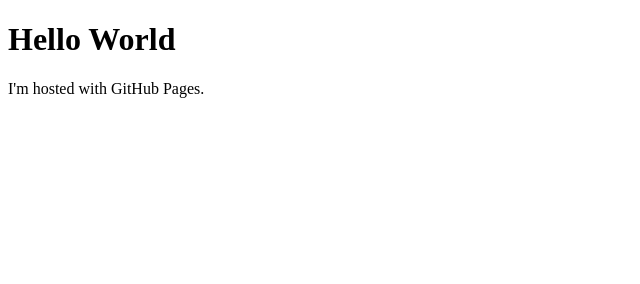
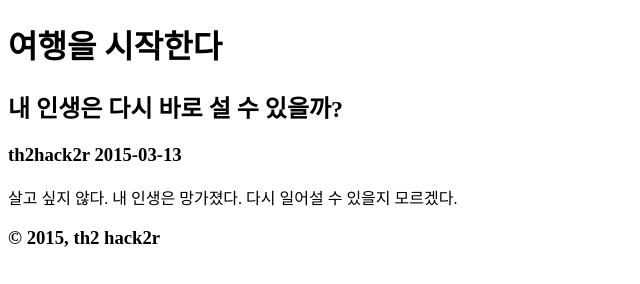
Before and after one commit to th2hack2r/th2hack2r.github.io, a plain HTML site: page index.html in a window 1280 px wide. Shown: the whole page, without its empty margins (0-640 px from the left). Drawn offline with Linux system fonts and the light colour scheme.

Commit message:
Update index.html

```diff
--- a/index.html
+++ b/index.html
@@ -1,7 +1,31 @@
 <!DOCTYPE html>
 <html>
-<body>
-<h1>Hello World</h1>
-<p>I'm hosted with GitHub Pages.</p>
-</body>
+  <head>
+    <meta charset="UTF-8">
+    <meta name="description" content="th2kack2r's 몸부림">
+    <meta name="keywords" content="프로그래밍,Programming">
+    <meta name="author" content="th2hack2r">
+    <title>th2hack2r's log</title>
+  </head>
+
+  <body>
+    <div class="header">
+      <h1 class="title">여행을 시작한다</h1>
+      <h2 class="subtitle">내 인생은 다시 바로 설 수 있을까?</h2>
+      <h3>
+        <span class="author">th2hack2r</span>
+        <span class="date">2015-03-13</span>
+      </h3>
+    </div>
+
+    <div class="body">
+      <p>살고 싶지 않다. 내 인생은 망가졌다. 다시 일어설 수 있을지 모르겠다.</p>
+    </div>
+
+    <div class="footer">
+      <h3><span class="copyright">&copy 2015, th2 hack2r</span></h3>
+    </div>
+
+  </body>
+
 </html>
```
